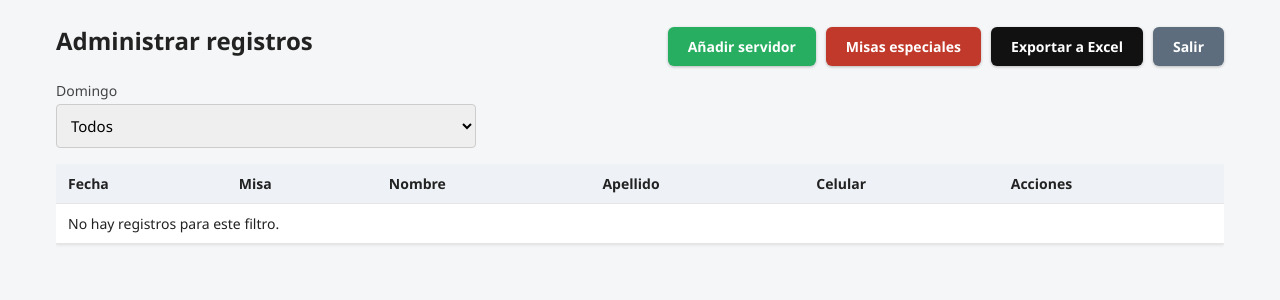
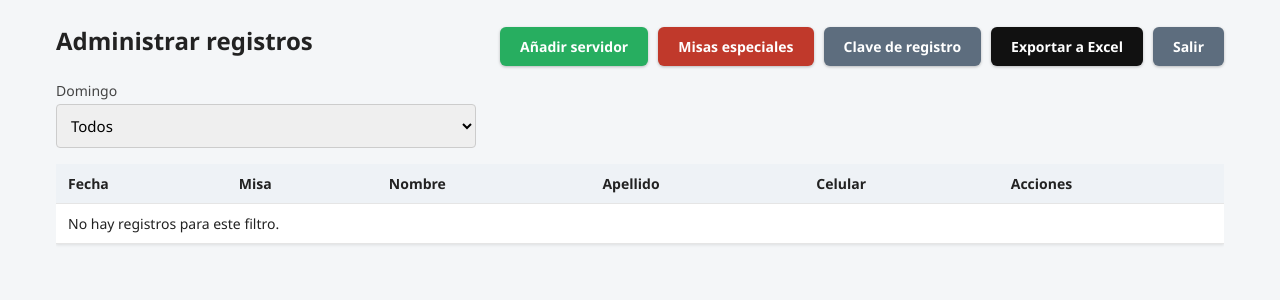
Before and after one commit to edmartin-GIT/parqueo-app, a Flask app: page /admin in a window 1280 px wide. Shown: the part 153-453 px from the top of the page. Run offline with Flask 3, Linux system fonts and the light colour scheme; the visitor is signed in with stand-in values (Sample User, id 1); data that the repository does not hold is empty.

Commit message:
Add registration access key, updated intro text and legal footer
Co-Authored-By: Claude Sonnet 5.5 <noreply@anthropic.com>

```diff
--- a/app.py
+++ b/app.py
@@ -4,6 +4,7 @@ import os
 import re
 import secrets
 import sqlite3
+import time
 from datetime import date, datetime, timedelta
 from functools import wraps
 from io import BytesIO
@@ -15,12 +16,15 @@ from flask import (
     session, url_for,
 )
 from openpyxl.styles import Font
+from werkzeug.middleware.proxy_fix import ProxyFix
 
 from db import CUPO_MAXIMO, DB_PATH, MESES_ADELANTE, MISAS, get_conn, init_db
 
 ZONA = ZoneInfo("America/New_York")
 
 app = Flask(__name__)
+# Detras de Traefik: usar la IP real del cliente y el esquema https.
+app.wsgi_app = ProxyFix(app.wsgi_app, x_for=1, x_proto=1, x_host=1)
 
 
 def _clave_secreta():
@@ -209,6 +213,43 @@ def requiere_admin(f):
     return envoltura
 
 
+# ---------- Clave de registro ----------
+
+MAX_INTENTOS = 8
+VENTANA_SEG = 600
+_intentos = {}
+
+
+def clave_registro(conn=None):
+    cerrar = conn is None
+    conn = conn or get_conn()
+    fila = conn.execute("SELECT valor FROM config WHERE clave='clave_registro'").fetchone()
+    if cerrar:
+        conn.close()
+    return fila["valor"] if fila else ""
+
+
+def _recientes():
+    ahora = time.time()
+    lista = [t for t in _intentos.get(request.remote_addr, []) if ahora - t < VENTANA_SEG]
+    _intentos[request.remote_addr] = lista
+    return lista
+
+
+def bloqueado_por_intentos():
+    return len(_recientes()) >= MAX_INTENTOS
+
+
+def registrar_intento_fallido():
+    _recientes().append(time.time())
+
+
+def clave_correcta(enviada, esperada):
+    a = (enviada or "").strip().casefold().encode()
+    b = esperada.strip().casefold().encode()
+    return hmac.compare_digest(a, b)
+
+
 # ---------- Publico ----------
 
 def construir_meses(cuentas, domingos, fechas_especiales):
@@ -260,6 +301,7 @@ def pagina_registro(datos=None, seleccionadas=(), especiales_sel=()):
         datos=datos or {"misa": "1030"},
         seleccionadas=set(seleccionadas),
         especiales_sel={str(x) for x in especiales_sel},
+        requiere_clave=bool(clave_registro()),
         titulo_pagina="Registro de servidores",
     )
 
@@ -298,6 +340,16 @@ def registrar():
         for e in errores:
             flash(e, "error")
         return pagina_registro(datos, fechas, ids_especiales)
+
+    esperada = clave_registro()
+    if esperada:
+        if bloqueado_por_intentos():
+            flash("Demasiados intentos con clave incorrecta. Espera unos minutos e inténtalo de nuevo.", "error")
+            return pagina_registro(datos, fechas, ids_especiales)
+        if not clave_correcta(request.form.get("clave_acceso"), esperada):
+            registrar_intento_fallido()
+            flash("La clave de registro no es correcta. Pídela al coordinador del ministerio.", "error")
+            return pagina_registro(datos, fechas, ids_especiales)
 
     conn = get_conn()
     especiales = {e["id"]: e for e in especiales_en_ventana(conn)}
@@ -541,6 +593,34 @@ def admin_eliminar(id):
     return redirect(url_for("admin", fecha=request.form.get("fecha", "")))
 
 
+# ---------- Administrador: clave de registro ----------
+
+@app.route("/admin/clave", methods=["GET", "POST"])
+@requiere_admin
+def admin_clave():
+    if request.method == "POST":
+        nueva = request.form.get("clave", "").strip()
+        conn = get_conn()
+        if request.form.get("accion") == "quitar":
+            conn.execute("DELETE FROM config WHERE clave='clave_registro'")
+            conn.commit()
+            conn.close()
+            flash("Clave eliminada. El registro queda abierto sin clave.", "success")
+            return redirect(url_for("admin_clave"))
+        if not 4 <= len(nueva) <= 40:
+            conn.close()
+            flash("La clave debe tener entre 4 y 40 caracteres.", "error")
+            return redirect(url_for("admin_clave"))
+        conn.execute(
+            "INSERT INTO config (clave, valor) VALUES ('clave_registro', ?) "
+            "ON CONFLICT(clave) DO UPDATE SET valor=excluded.valor", (nueva,))
+        conn.commit()
+        conn.close()
+        flash("Clave de registro guardada. Compártela con los servidores.", "success")
+        return redirect(url_for("admin_clave"))
+    return render_template("admin_clave.html", clave=clave_registro(), titulo_pagina="Clave de registro")
+
+
 # ---------- Administrador: misas especiales ----------
 
 @app.route("/admin/especiales")
--- a/db.py
+++ b/db.py
@@ -67,6 +67,10 @@ def init_db():
             creado TEXT NOT NULL DEFAULT CURRENT_TIMESTAMP,
             UNIQUE(fecha, misa, celular)
         );
+        CREATE TABLE IF NOT EXISTS config (
+            clave TEXT PRIMARY KEY,
+            valor TEXT NOT NULL
+        );
         CREATE TABLE IF NOT EXISTS misas_especiales (
             id INTEGER PRIMARY KEY AUTOINCREMENT,
             fecha TEXT NOT NULL,
--- a/static/style.css
+++ b/static/style.css
@@ -169,3 +169,16 @@ fieldset.especiales legend { font-size: 14px; color: #444; padding: 0; margin-bo
 .fila-pasada { opacity: .55; }
 .slots { grid-template-columns: repeat(auto-fit, minmax(220px, 1fr)); }
 @media (max-width: 720px) { .slots { grid-template-columns: minmax(0, 1fr); } }
+
+/* Clave de registro, aviso y pie legal */
+.intro strong { color: #c0392b; }
+dialog#dlg-clave { border: 0; border-radius: 10px; padding: 22px; width: min(92vw, 380px); box-shadow: 0 10px 40px rgba(0,0,0,.35); }
+dialog#dlg-clave::backdrop { background: rgba(15, 25, 40, .55); }
+dialog#dlg-clave h3 { margin: 0 0 6px; }
+dialog#dlg-clave input { width: 100%; padding: 10px; border: 1px solid #ccc; border-radius: 4px; font-size: 16px; margin: 10px 0 14px; }
+.dlg-botones { display: flex; gap: 10px; align-items: center; }
+.dlg-botones .btn-enviar { flex: 1; }
+.clave-actual { margin: 0; font-size: 15px; overflow-wrap: anywhere; }
+.btn-peligro { background: transparent; color: #c0392b; border: 1px solid #c0392b; padding: 10px; border-radius: 4px; cursor: pointer; font-size: 15px; font-family: inherit; }
+.legal { max-width: 1200px; margin: 40px auto 24px; padding: 0 16px; font-size: 10px; line-height: 1.5; color: #b3bac1; text-align: center; }
+.legal strong { font-weight: 600; }
--- a/templates/admin.html
+++ b/templates/admin.html
@@ -6,6 +6,7 @@
     <div class="admin-acciones">
         <a class="nav-btn btn-verde" href="{{ url_for('admin_nuevo') }}">Añadir servidor</a>
         <a class="nav-btn btn-rojo" href="{{ url_for('admin_especiales') }}">Misas especiales</a>
+        <a class="nav-btn btn-gris" href="{{ url_for('admin_clave') }}">Clave de registro</a>
         <a class="nav-btn btn-negro" href="{{ url_for('admin_exportar') }}">Exportar a Excel</a>
         <form method="post" action="{{ url_for('admin_salir') }}">
             <input type="hidden" name="csrf" value="{{ csrf_token() }}">
--- a/templates/base.html
+++ b/templates/base.html
@@ -36,6 +36,7 @@
 
         {% block content %}{% endblock %}
     </main>
+    {% block footer %}{% endblock %}
     {% block scripts %}{% endblock %}
 </body>
 </html>
```
Also changed, not shown: templates/admin_clave.html (added, +32 -0 lines), templates/index.html (+38 -1 lines).
